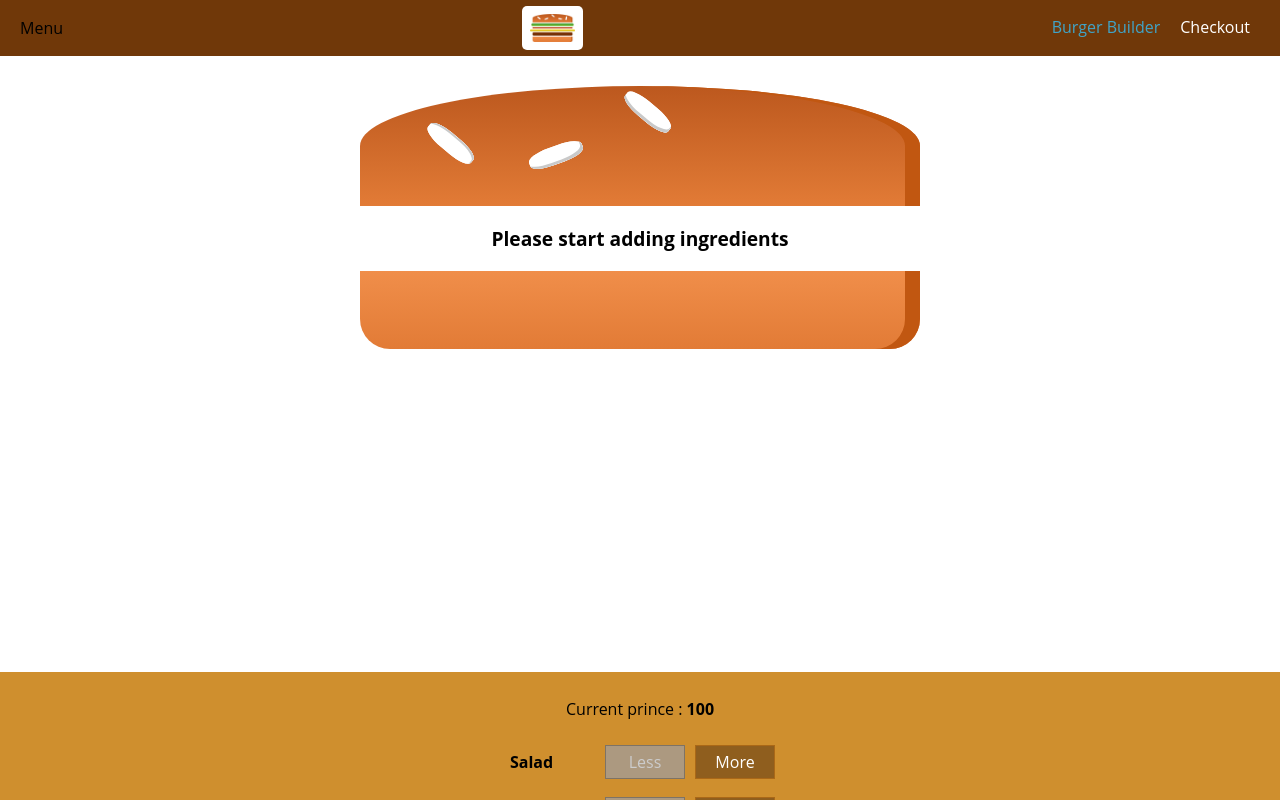
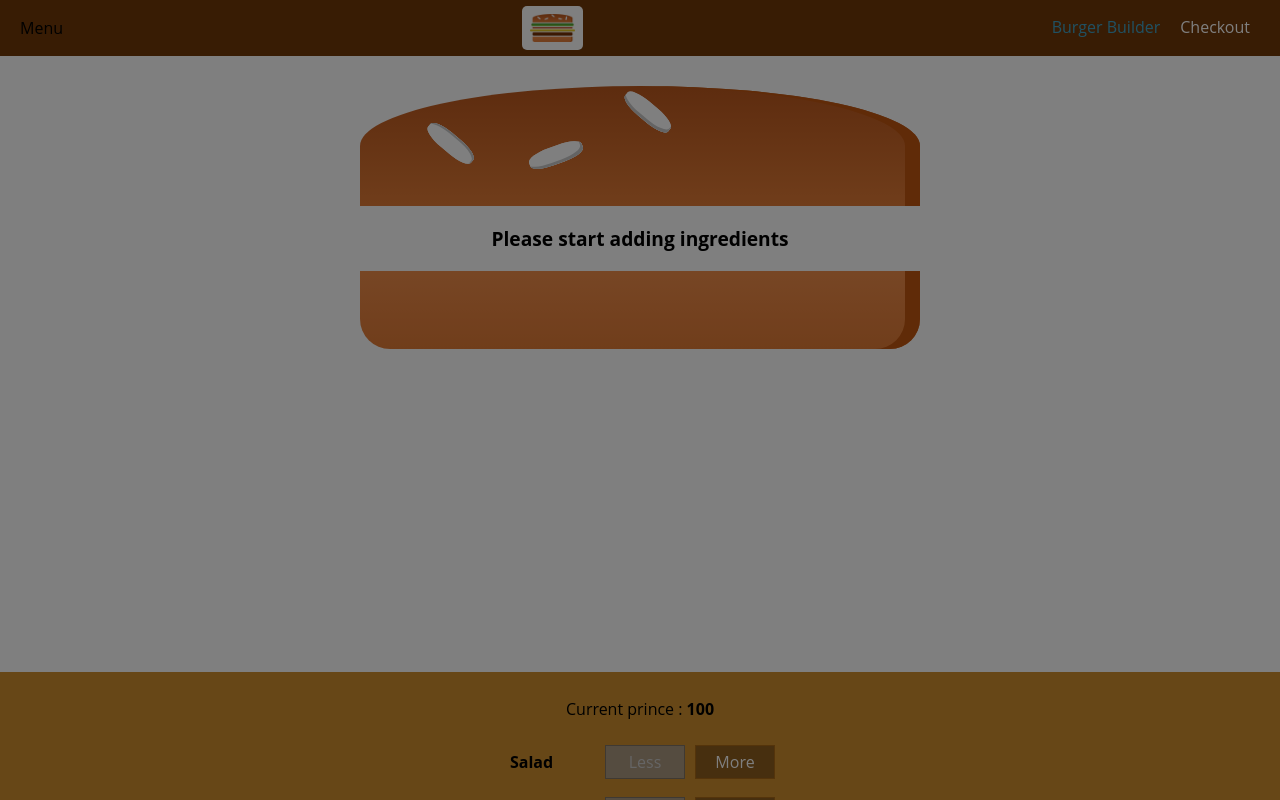
Before and after one commit to lbounif/burger-builder-base-app, a React app: page / in a window 1280 px wide. Shown: the top 800 px of the page. Built offline with nearby package versions, Linux system fonts and the light colour scheme.

Commit message:
Add a sidedrawer toggle button

```diff
--- a/src/components/Layout/Layout.js
+++ b/src/components/Layout/Layout.js
@@ -1,4 +1,4 @@
-import React from 'react';
+import React, { Component } from 'react';
 
 import Aux from '../../hoc/Aux';
 import classes from './Layout.css'
@@ -6,15 +6,34 @@
 import SideDrawer from '../Navigation/SideDrawer/SideDrawer'
 
 
-const layout = ( props ) => (
-    <Aux>
-        {/* <div>Toolbar, SideDrawer, BackDrop</div> */}
-        <Toolbar />
-        <SideDrawer />
-        <main className = {classes.Content}>
-            {props.children}
-        </main>
-    </Aux>
-);
+class Layout extends Component{
+    state = {
+        showSidedrawer:true
+    }
 
-export default layout;
+    sideDrawerClosedHandler= () =>{
+        this.setState({showSidedrawer:false})
+    }
+    sideDrawerToggleHandler= () =>{
+        this.setState((prevState)=>{
+            return {showSidedrawer:!prevState.showSidedrawer}
+        })
+    }
+    render(){
+        return(
+            <Aux>
+                {/* <div>Toolbar, SideDrawer, BackDrop</div> */}
+                <Toolbar drawerToggleClicked={this.sideDrawerToggleHandler}/>
+                <SideDrawer
+                    closed={this.sideDrawerClosedHandler}
+                    open={this.state.showSidedrawer}/>
+                <main className = {classes.Content}>
+                    {this.props.children}
+                </main>
+            </Aux>
+        )
+    }
+}
+
+
+export default Layout;
--- /dev/null
+++ b/src/components/Navigation/SideDrawer/DrawerToggle/DrawerToggle.js
@@ -0,0 +1,7 @@
+import React from 'react'
+
+const drawerToggle = (props) => (
+    <div onClick={props.clicked}>Menu</div>
+)
+
+export default drawerToggle
--- a/src/components/Navigation/SideDrawer/SideDrawer.js
+++ b/src/components/Navigation/SideDrawer/SideDrawer.js
@@ -3,19 +3,26 @@
 import Logo from '../../Logo/Logo'
 import NavigationItems from '../NavigationItems/NavigationItems'
 import classes from './SideDrawer.css'
+import Backdrop from '../../UI/Backdrop/Backdrop'
+import Aux from '../../../hoc/Aux'
 
 const sideDrawer = (props) => {
-
+    let attachedClasses = [classes.SideDrawer, classes.Close]
+    if(props.open){
+        attachedClasses = [classes.SideDrawer, classes.Open]
+    }
     return (
-        <div className={classes.SideDrawer}>
+        <Aux>
+            <Backdrop show={props.open} clicked={props.closed}/>
+            <div className={attachedClasses.join(' ')}>
                 <div className={classes.Logo}>
                     <Logo />
                 </div>
                 <nav>
                     <NavigationItems />
                 </nav>
-
             </div>
+        </Aux>
     )
 }
 
--- a/src/components/Navigation/Toolbar/Toolbar.js
+++ b/src/components/Navigation/Toolbar/Toolbar.js
@@ -3,10 +3,11 @@
 import classes from './Toolbar.css'
 import Logo from '../../Logo/Logo'
 import NavigationItems from '../NavigationItems/NavigationItems'
+import DrawerToggle from '../SideDrawer/DrawerToggle/DrawerToggle'
 
 const toolbar = (props) => (
     <header className= {classes.Toolbar}>
-        <div>Menu</div>
+        <DrawerToggle clicked={props.drawerToggleClicked}/>
         <div className={classes.Logo}>
             <Logo />
         </div>
```
Lines whose indentation alone changed are shown as unchanged.
